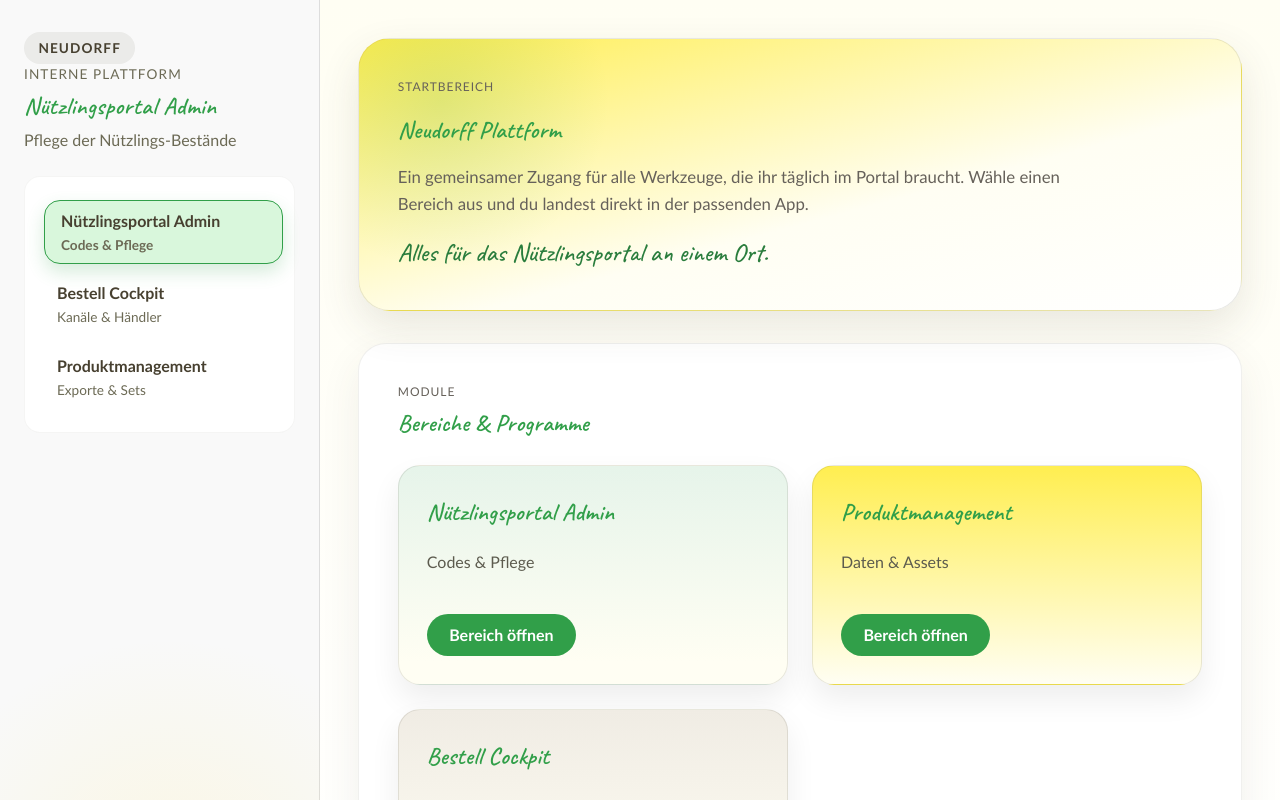
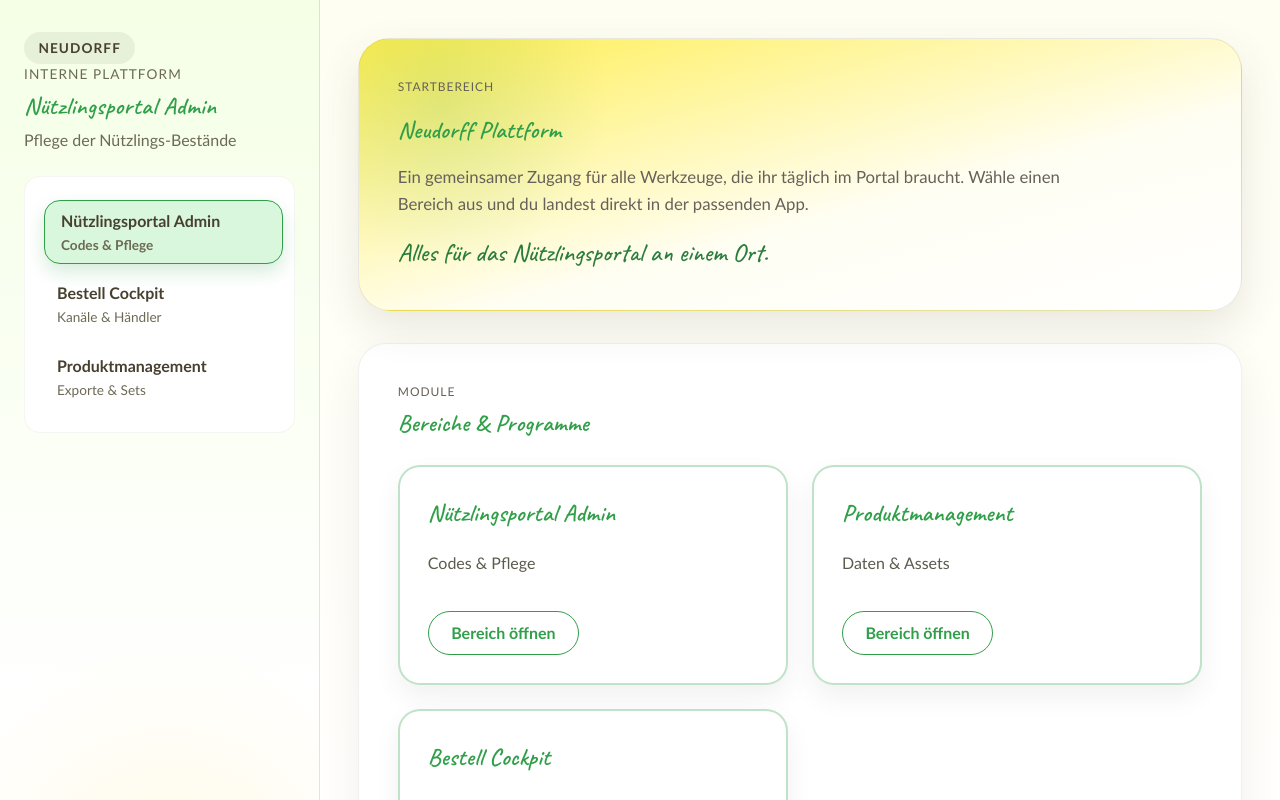
Before and after one commit to sazar-neudorff/productmanager, a React app in the folder frontend/: page / in a window 1280 px wide. Shown: the top 800 px of the page. Built offline with nearby package versions, Linux system fonts and the light colour scheme; the HTML template or start-up script is replaced by a standard one.

Commit message:
Refactor ModuleCard styling and remove accent prop
Co-authored-by: s.azar <s.azar@neudorff.de>

```diff
--- a/frontend/src/components/ModuleCard.tsx
+++ b/frontend/src/components/ModuleCard.tsx
@@ -1,20 +1,16 @@
 import "../styles/ModuleCard.css";
-
-type ModuleAccent = "green" | "yellow" | "brown";
 
 interface ModuleCardProps {
   title: string;
   caption?: string;
-  accent?: ModuleAccent;
 }
 
 export default function ModuleCard({
   title,
   caption,
-  accent = "green",
 }: ModuleCardProps) {
   return (
-    <article className={`module-card module-card--${accent}`}>
+    <article className="module-card">
       <h3>{title}</h3>
       {caption && <p className="module-card__caption">{caption}</p>}
       <button type="button" className="module-card__cta">
--- a/frontend/src/pages/Home.tsx
+++ b/frontend/src/pages/Home.tsx
@@ -3,9 +3,9 @@ import ModuleCard from "../components/ModuleCard";
 import "../styles/Home.css";
 
 const modules: ComponentProps<typeof ModuleCard>[] = [
-  { title: "Nützlingsportal Admin", caption: "Codes & Pflege", accent: "green" },
-  { title: "Produktmanagement", caption: "Daten & Assets", accent: "yellow" },
-  { title: "Bestell Cockpit", caption: "Aufträge & Routing", accent: "brown" },
+  { title: "Nützlingsportal Admin", caption: "Codes & Pflege" },
+  { title: "Produktmanagement", caption: "Daten & Assets" },
+  { title: "Bestell Cockpit", caption: "Aufträge & Routing" },
 ];
 
 export default function Home() {
--- a/frontend/src/styles/ModuleCard.css
+++ b/frontend/src/styles/ModuleCard.css
@@ -3,33 +3,22 @@
 @import "./typography.css";
 
 .module-card {
-  background: #fffef3;
+  background: #ffffff;
   padding: 1.75rem;
   border-radius: 22px;
-  border: 1px solid rgba(71, 64, 48, 0.12);
-  box-shadow: 0 14px 30px rgba(0, 0, 0, 0.07);
-  transition: transform var(--transition-medium), box-shadow var(--transition-medium);
+  border: 2px solid rgba(49, 159, 73, 0.3);
+  box-shadow: 0 12px 28px rgba(0, 0, 0, 0.06);
+  transition: transform var(--transition-medium), box-shadow var(--transition-medium), border-color var(--transition-medium);
   display: flex;
   flex-direction: column;
   gap: 1.25rem;
   min-height: 220px;
 }
 
-.module-card--green {
-  background: linear-gradient(180deg, #e6f4ea 0%, #fffef3 90%);
-}
-
-.module-card--yellow {
-  background: linear-gradient(180deg, #ffee50 0%, #fffef3 100%);
-}
-
-.module-card--brown {
-  background: linear-gradient(180deg, #f0ece4 0%, #fffef3 95%);
-}
-
 .module-card:hover {
   transform: translateY(-8px);
   box-shadow: 0 24px 50px rgba(0, 0, 0, 0.12);
+  border-color: rgba(49, 159, 73, 0.6);
 }
 
 .module-card h3 {
@@ -47,9 +36,9 @@
 .module-card__cta {
   margin-top: auto;
   align-self: flex-start;
-  border: none;
-  background: #319f49;
-  color: #fff;
+  border: 1px solid #319f49;
+  background: transparent;
+  color: #319f49;
   font-weight: 600;
   border-radius: 999px;
   padding: 0.55rem 1.4rem;
@@ -60,4 +49,6 @@
 .module-card__cta:hover {
   transform: translateY(-2px);
   box-shadow: 0 10px 20px rgba(49, 159, 73, 0.25);
+  background: #319f49;
+  color: #fff;
 }
--- a/frontend/src/styles/Sidebar.css
+++ b/frontend/src/styles/Sidebar.css
@@ -5,14 +5,14 @@
 .portal-sidebar {
   width: 320px;
   min-height: 100%;
-  background: #f9f9f9;
+  background: linear-gradient(180deg, #f5ffe6 0%, #ffffff 70%);
   color: var(--clr-text-main);
   padding: 2rem 1.5rem;
   display: flex;
   flex-direction: column;
   gap: var(--space-lg);
-  border-right: 1px solid #ddd;
-  box-shadow: 0 0 20px rgba(0, 0, 0, 0.05);
+  border-right: 1px solid rgba(49, 159, 73, 0.2);
+  box-shadow: 0 0 25px rgba(0, 0, 0, 0.06);
   box-sizing: border-box;
 }
 
```
